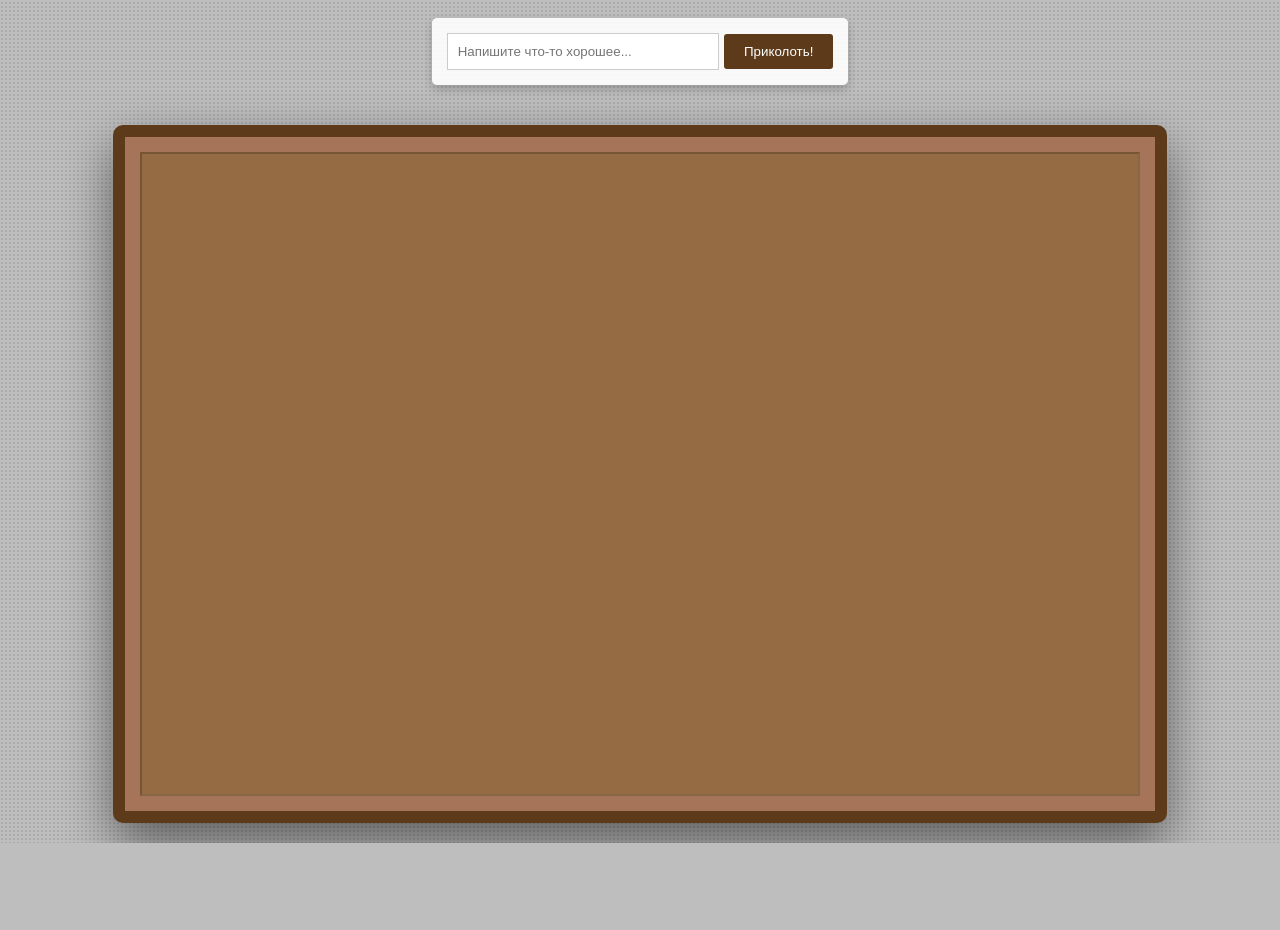
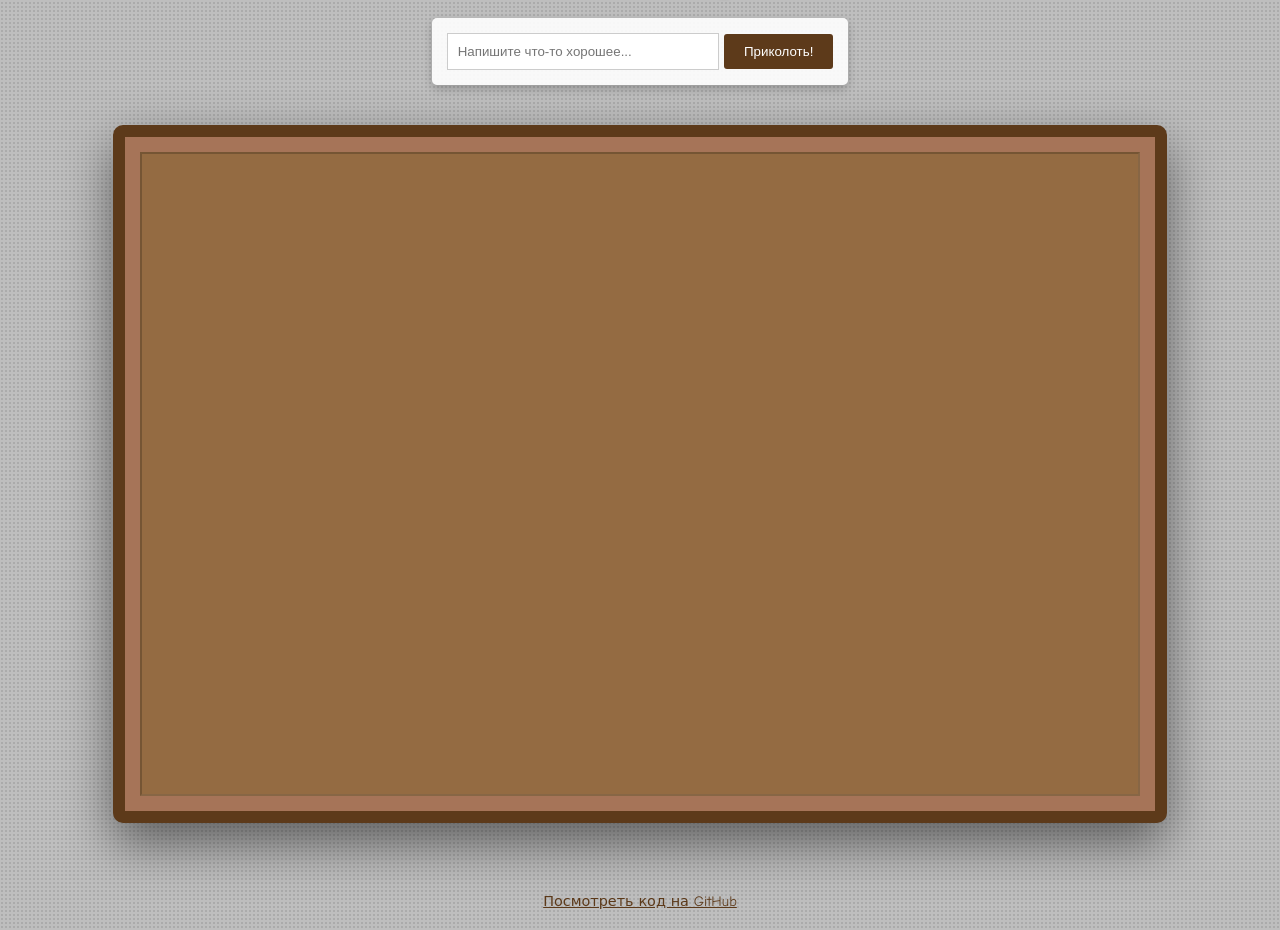
Before and after one commit to ma6veuy1hujdf/gratitude-wall, a plain HTML site: page index.html in a window 1280 px wide. Shown: the part 83-1013 px from the top of the page. Before the commit the page ends 926 px from the top, so only its background shows below. Drawn offline with Linux system fonts and the light colour scheme.

Commit message:
Update index.html

```diff
--- a/index.html
+++ b/index.html
@@ -170,7 +170,23 @@
         });
     }
 </script>
+<div class="footer">
+    <a href="github.com" target="_blank">Посмотреть код на GitHub</a>
+</div>
 
+<style>
+    .footer {
+        text-align: center;
+        margin-top: 50px;
+        padding-top: 20px;
+        font-size: 0.9rem;
+        color: #5d3a1a;
+    }
+    .footer a {
+        color: #5d3a1a;
+        text-decoration: underline;
+    }
+</style>
 </body>
 
 </html>
```
